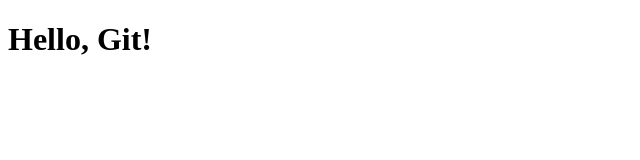
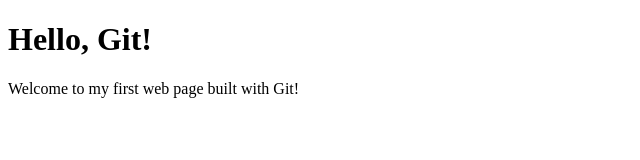
Before and after one commit to MbuguaDennis/git-workflow, a plain HTML site: page index.html in a window 1280 px wide. Shown: the whole page, without its empty margins (0-640 px from the left). Drawn offline with Linux system fonts and the light colour scheme.

Commit message:
Update homepage with additional welcome message

```diff
--- a/index.html
+++ b/index.html
@@ -7,5 +7,7 @@
 </head>
 <body>
   <h1>Hello, Git!</h1>
+  <p>Welcome to my first web page built with Git!</p>
+
 </body>
 </html>
```
